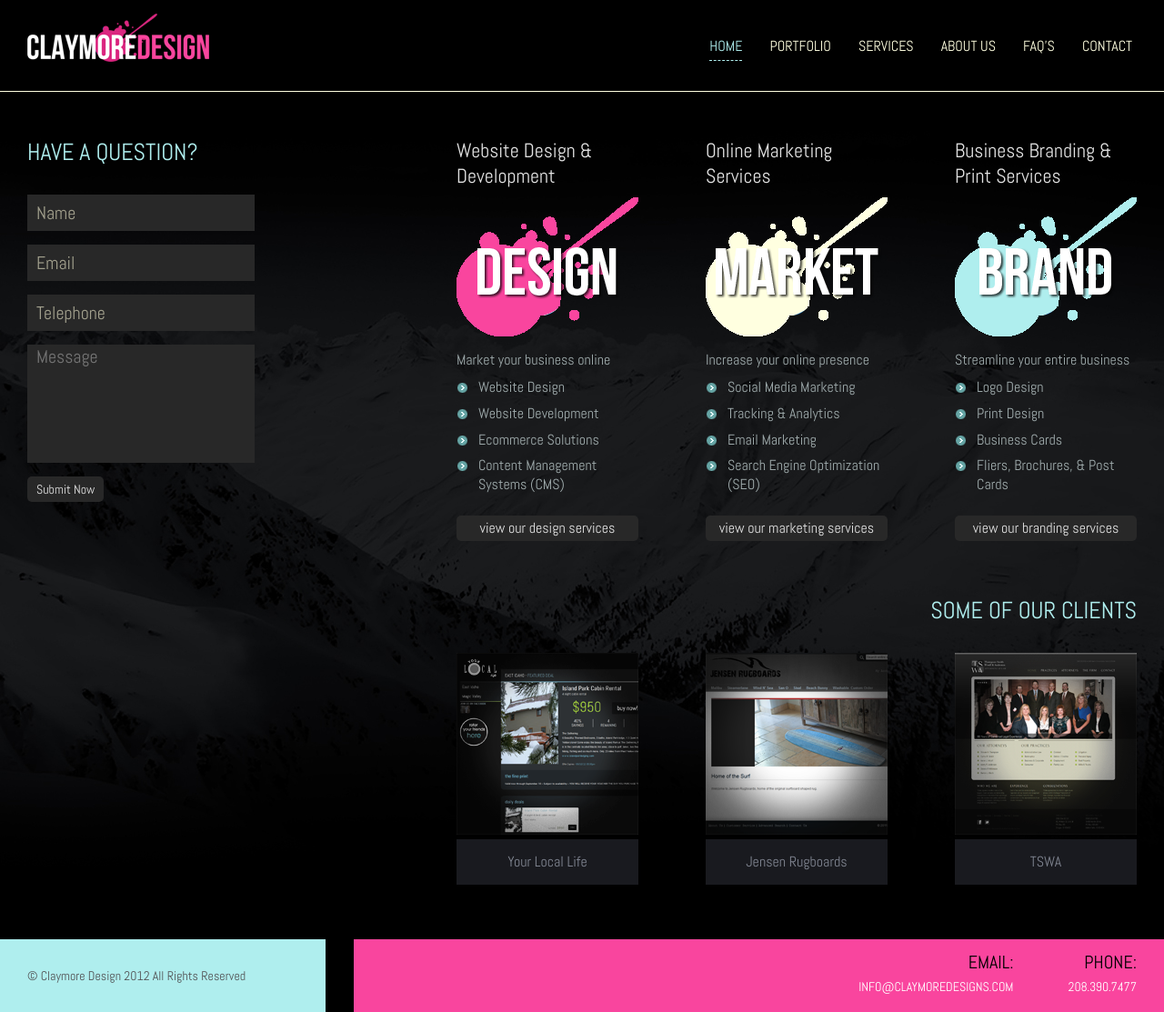
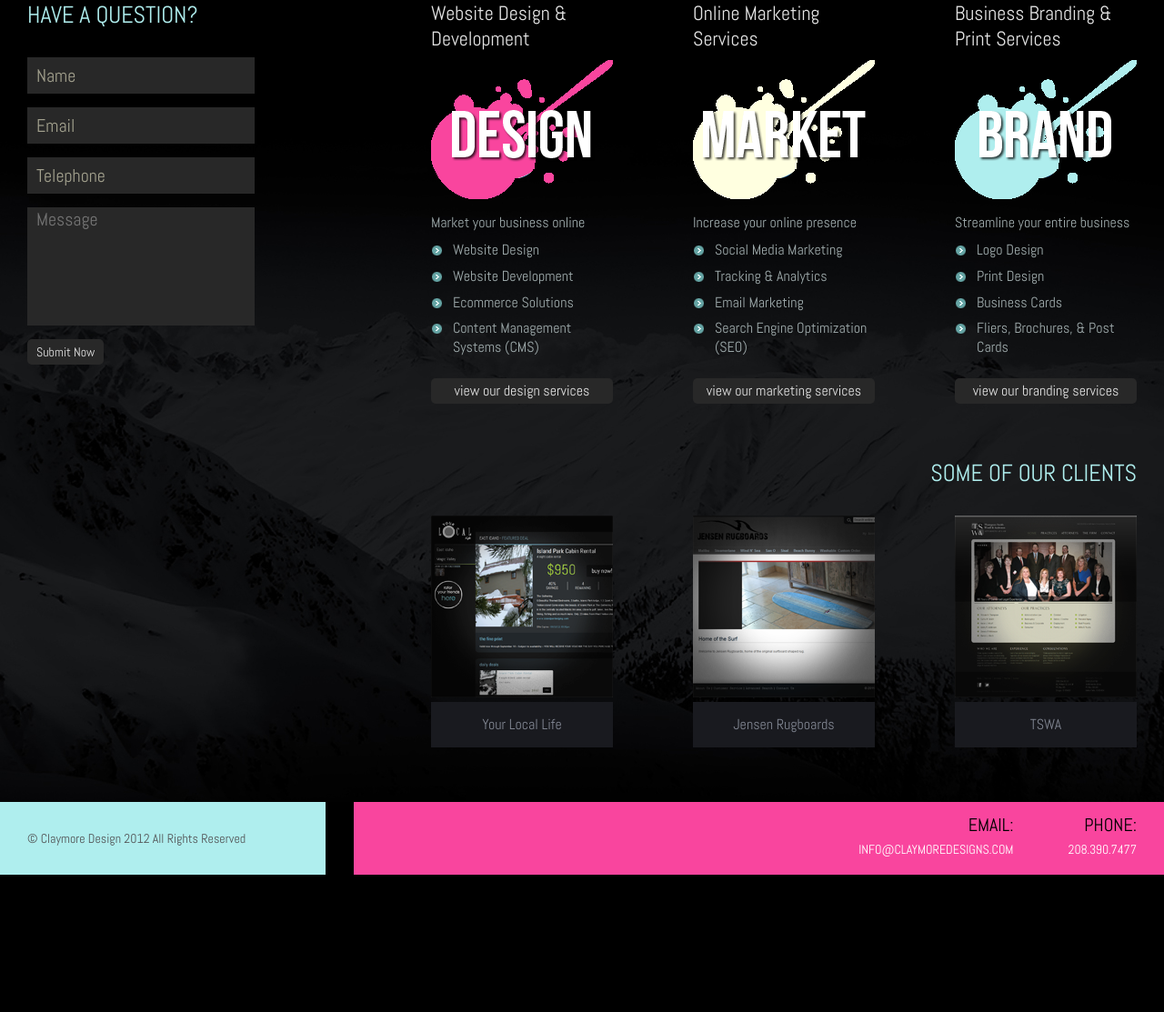
Before and after one commit to cphillipp/ClaymoreDesign, a PHP site: page /index.php in a window 1280 px wide. Shown: the whole page at 91% size. After the commit the page ends 962 px from the top, so only its background shows below. Run offline with PHP 8.4, Linux system fonts and the light colour scheme.

Commit message:
updated css

```diff
--- a/css/styles.css
+++ b/css/styles.css
@@ -185,7 +185,7 @@
               body .wrapper .right section ul li a:hover {
                 color: #F9459E; }
       body .wrapper .right ul {
-        padding: 0 0 30px 50px;
+        padding: 0 0 30px 0;
         overflow: hidden;
         min-width: 659px; }
         body .wrapper .right ul li {
--- a/css/styles.scss
+++ b/css/styles.scss
@@ -50,7 +50,7 @@
           }
         }
       }
-      ul                {padding:0 0 30px 50px; overflow:hidden; min-width:659px;
+      ul                {padding:0 0 30px 0; overflow:hidden; min-width:659px;
         li              {margin:0 30px 30px 0; width:28%; display:block; float:right;
           .wrap         {width:200px; float:right;
             img         {margin:0 0 10px;}
--- a/index.php
+++ b/index.php
@@ -36,10 +36,10 @@
 </head>
 <body>
   <div class="wrapper">
-    <header>
+    <!-- <header>
       <h1><a href="index.php">Claymore Design, Idaho Falls Web Design logo.</a></h1>
       <nav><a href="index.php" class="active">Home</a><a href="portfolio.php">Portfolio</a><a href="services.php">Services</a><a href="about.php">About Us</a><a href="faqs.php">FAQ'S</a><a href="contact.php">Contact</a></nav>
-    </header>
+    </header> -->
     <div class="main">
       <div class="left">
         <h2>have a question?</h2>
```
